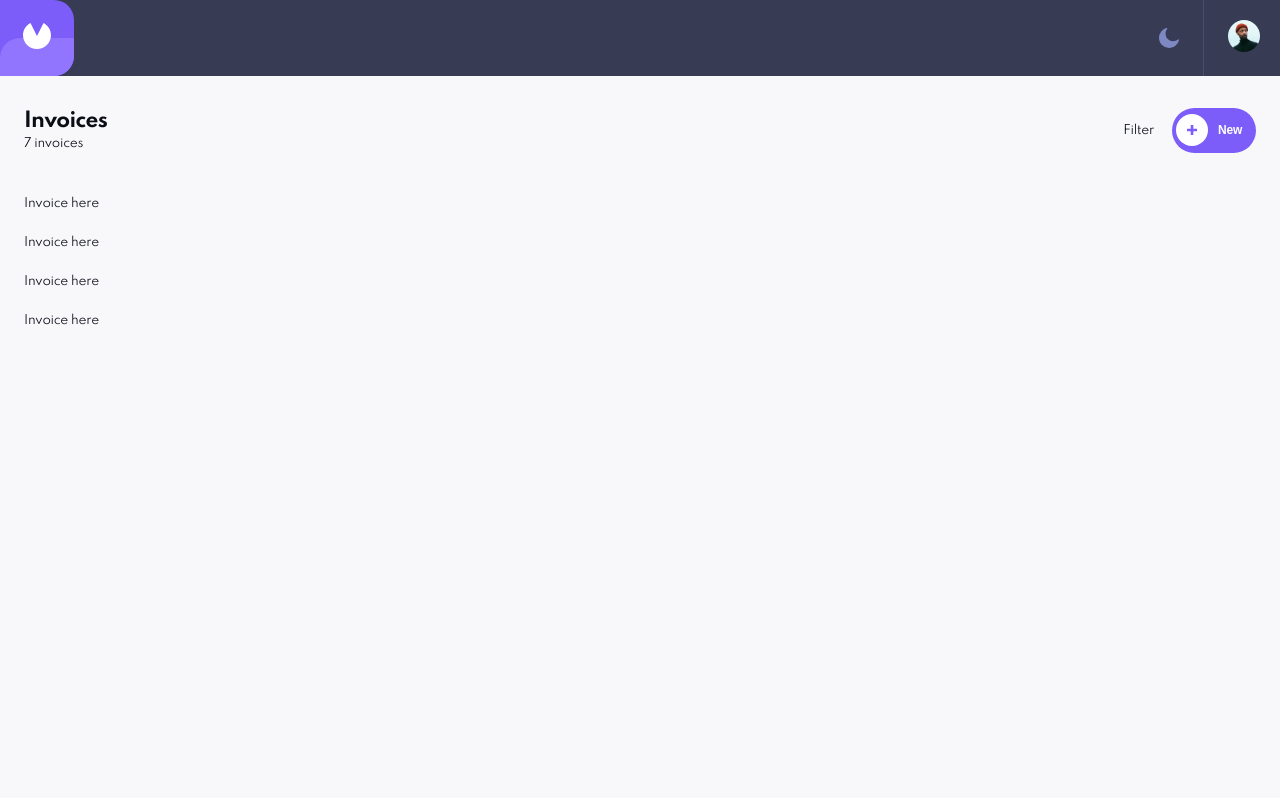
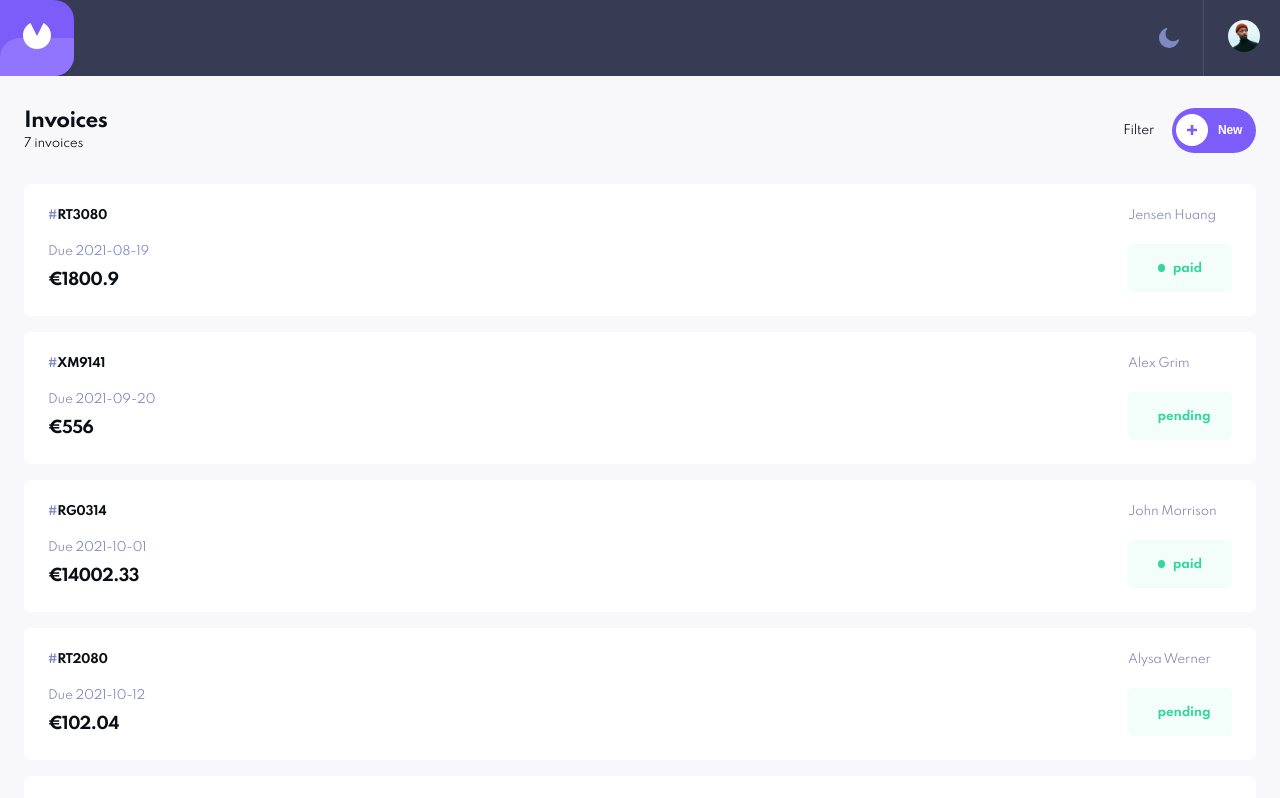
Before and after one commit to kpav33/invoice-app, a React (Create React App) app: page / in a window 1280 px wide. Shown: the top 798 px of the page. Built offline with nearby package versions, Linux system fonts and the light colour scheme.

Commit message:
Invoice and Invoices component styling

```diff
--- a/src/components/Invoice.js
+++ b/src/components/Invoice.js
@@ -1,12 +1,97 @@
 import React from "react";
 import styled from "styled-components";
 
-export default function Invoice() {
+export default function Invoice({ id, due, name, total, status }) {
   return (
     <StyledInvoiceDiv>
-      <p>Invoice here</p>
+      <StyledIdPara>
+        <span>#</span>
+        {id}
+      </StyledIdPara>
+      <StyledDatePara>
+        <span>Due</span> {due}
+      </StyledDatePara>
+      <StyledNamePara>{name}</StyledNamePara>
+      <StyledValuePara>€{total}</StyledValuePara>
+      <StyledStatusDiv>
+        <span className="dot"></span>
+        {status}
+      </StyledStatusDiv>
     </StyledInvoiceDiv>
   );
 }
 
-const StyledInvoiceDiv = styled.div``;
+const StyledInvoiceDiv = styled.div`
+  background: #ffffff;
+  padding: 24px;
+  border-radius: 7px;
+  display: grid;
+  grid-template-rows: 1.5fr 1fr 1fr;
+  //grid-template-columns: 1fr 1fr;
+  justify-content: space-between;
+  grid-template-areas:
+    "id name"
+    "date status"
+    "value status";
+
+  p {
+    //padding: 0;
+    margin: 0;
+  }
+`;
+
+const StyledIdPara = styled.p`
+  font-weight: bold;
+  color: var(--text-light-black);
+  grid-area: id;
+
+  span {
+    color: var(--text-light-form);
+  }
+`;
+
+const StyledDatePara = styled.p`
+  color: var(--text-light-form);
+  grid-area: date;
+
+  span {
+    color: var(--date-text-light);
+  }
+`;
+
+const StyledNamePara = styled.p`
+  color: #858bb2;
+  grid-area: name;
+  //align-self: flex-end;
+`;
+
+const StyledValuePara = styled.p`
+  font-size: 16px;
+  font-weight: bold;
+  line-height: 24px;
+  letter-spacing: -0.8px;
+  color: var(--text-light-black);
+  grid-area: value;
+`;
+
+const StyledStatusDiv = styled.div`
+  color: #33d69f;
+  font-weight: bold;
+  background: rgba(51, 214, 159, 0.06);
+  border-radius: 6px;
+  width: 104px;
+  padding: 13px 30px;
+  display: flex;
+  justify-content: center;
+  align-items: center;
+  grid-area: status;
+
+  .dot {
+    height: 8px;
+    width: 8px;
+    background-color: #33d69f;
+    border-radius: 50%;
+    display: inline-block;
+    margin-right: 8px;
+  }
+`;
--- a/src/components/Invoices.js
+++ b/src/components/Invoices.js
@@ -1,21 +1,31 @@
-import React from "react";
+import React, { useState } from "react";
 import styled from "styled-components";
+import data from "../data.json";
 
 import Invoice from "./Invoice";
 
 export default function Invoices() {
-  return (
-    <StyledInvoicesDiv>
-      <Invoice />
-      <Invoice />
-      <Invoice />
-      <Invoice />
-    </StyledInvoicesDiv>
-  );
+  //console.log(data);
+  const [dataT, setData] = useState(data);
+  console.log(dataT);
+
+  let invoicesArr = dataT.map((invoice) => (
+    <Invoice
+      key={invoice.id}
+      id={invoice.id}
+      due={invoice.paymentDue}
+      name={invoice.clientName}
+      total={invoice.total}
+      status={invoice.status}
+    />
+  ));
+
+  return <StyledInvoicesDiv>{invoicesArr}</StyledInvoicesDiv>;
 }
 
 const StyledInvoicesDiv = styled.div`
   display: grid;
   grid-template: auto / auto;
   margin-top: 32px;
+  grid-gap: 16px;
 `;
```
